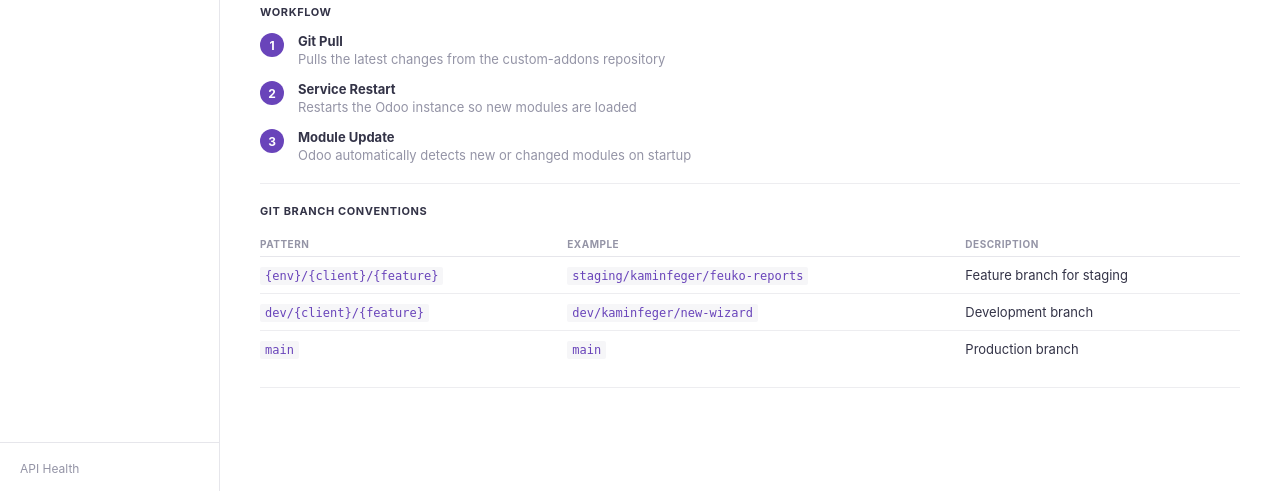
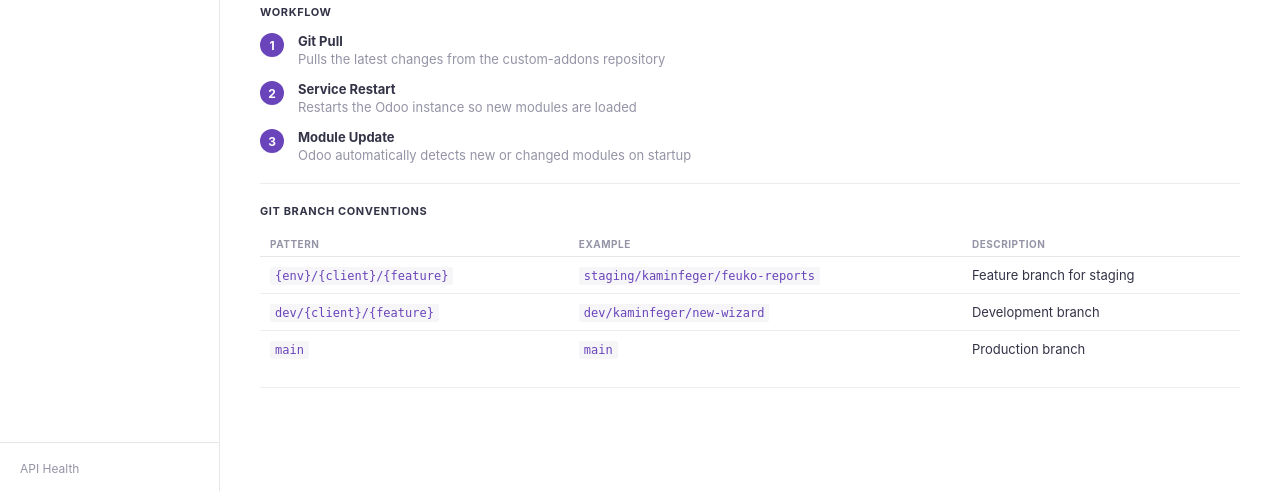
Before and after one commit to fuugus/odoo-platform, a FastAPI app: template admin_panel/templates/deploy.html in a window 1280 px wide. Shown: the part 309-800 px from the top of the page. Run offline with FastAPI, Linux system fonts and the light colour scheme; the template is opened without the code that fills it, so the values that code supplies are empty.

Commit message:
Add 10px horizontal padding to table edges
First and last cells in all data tables get padding so
borders and hover backgrounds extend beyond the content

```diff
--- a/admin_panel/static/css/style.css
+++ b/admin_panel/static/css/style.css
@@ -341,6 +341,16 @@ input:focus, select:focus {
     color: var(--text);
 }
 
+.data-table th:first-child,
+.data-table td:first-child {
+    padding-left: 10px;
+}
+
+.data-table th:last-child,
+.data-table td:last-child {
+    padding-right: 10px;
+}
+
 .data-table tr:last-child td {
     border-bottom: none;
 }
@@ -368,11 +378,6 @@ input:focus, select:focus {
     color: inherit;
     text-decoration: none;
     display: block;
-}
-
-.data-table th:first-child,
-.data-table td:first-child {
-    width: auto;
 }
 
 .port-table td:first-child,
```
